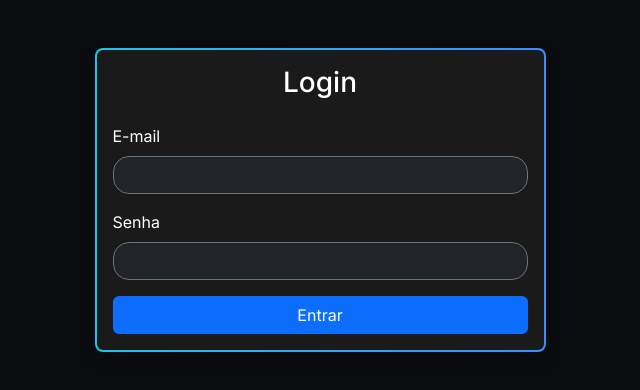
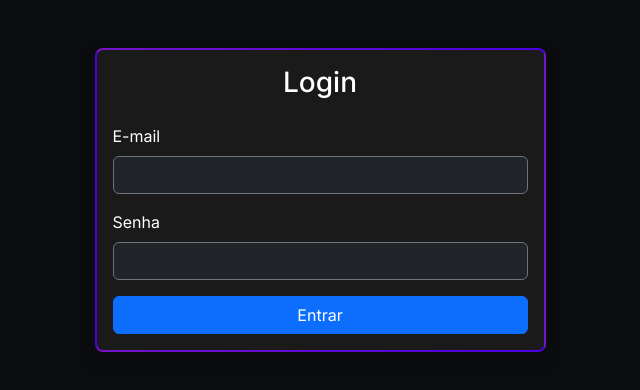
Before and after one commit to Ingressae/Ingressae-Angular, an Angular app in the folder ingressae/: page /login in a window 1280 px wide. Shown: the top 390 px of the page, without its empty margins (320-960 px from the left). Built offline with nearby package versions, Linux system fonts and the light colour scheme.

Commit message:
feat : estilização do login

```diff
--- a/ingressae/src/app/pages/login/login.html
+++ b/ingressae/src/app/pages/login/login.html
@@ -19,7 +19,7 @@
                 E-mail
               </label>
 
-              <input type="email" class="form-control text-light bg-dark border border-secondary rounded-4"
+              <input type="email" class="form-control text-light bg-dark border border-secondary rounded-2"
                 formControlName="email">
 
               @if (email?.touched && email?.invalid) {
@@ -46,7 +46,7 @@
                 Senha
               </label>
 
-              <input type="password" class="form-control text-light bg-dark border border-secondary rounded-4"
+              <input type="password" class="form-control text-light bg-dark border border-secondary rounded-2"
                 formControlName="senha">
 
               @if (senha?.touched && senha?.invalid) {
--- a/ingressae/src/app/pages/login/login.scss
+++ b/ingressae/src/app/pages/login/login.scss
@@ -4,7 +4,7 @@
 
   background:
     linear-gradient(#1a1a1a, #1a1a1a) padding-box,
-    linear-gradient(90deg, #20c4e6, #3d8cff) border-box;
+    linear-gradient(90deg, #7513ca, #4a00e0);
 }
 
 .logo {
```
